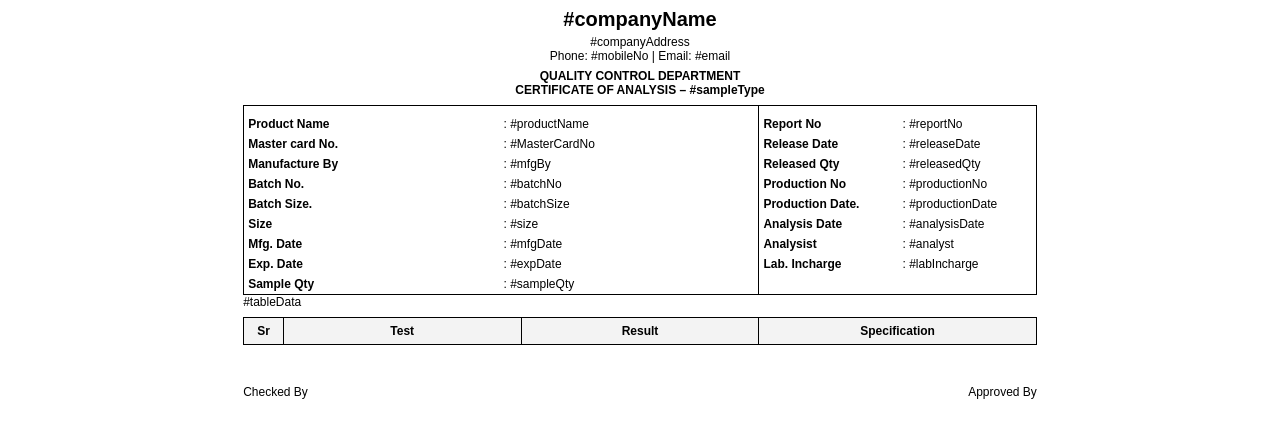
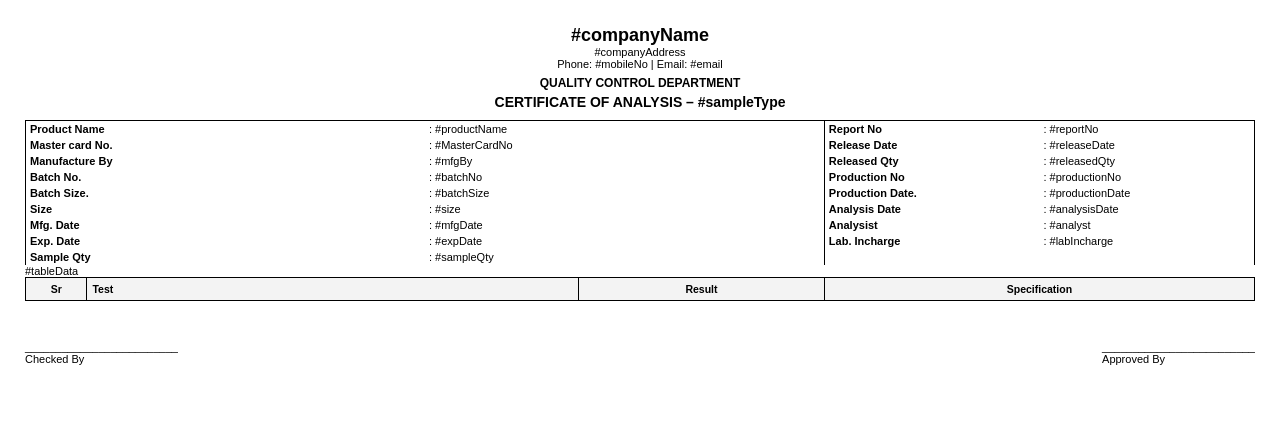
Before and after one commit to Viren602/Sanitas-api-local, a website: page uploads/InvoiceTemplates/testingReportFG.html in a window 1280 px wide. Drawn offline with Linux system fonts and the light colour scheme.

Commit message:
Finish goods report template

```diff
--- a/uploads/InvoiceTemplates/testingReportFG.html
+++ b/uploads/InvoiceTemplates/testingReportFG.html
@@ -2,68 +2,113 @@
 <html lang="en">
 
 <head>
-    <meta charset="UTF-8" />
+    <meta charset="UTF-8">
     <title>Certificate of Analysis</title>
 
     <style>
+        /* ----------- A4 SAFE SETUP ----------- */
         @page {
-            size: A4 portrait;
-            margin: 12mm;
+            size: A4;
+            margin: 10mm;
+            /* Safe printer margin */
+        }
+
+        * {
+            box-sizing: border-box;
         }
 
         body {
+            margin: 0;
             font-family: Arial, Helvetica, sans-serif;
-            font-size: 12px;
+            font-size: 11px;
             color: #000;
         }
 
         .page {
-            width: 210mm;
-            min-height: 297mm;
-            margin: auto;
+            width: 100%;
+            padding: 25px;
         }
+
+        /* ----------- HEADER ----------- */
 
         .center {
             text-align: center;
+            margin-bottom: 10px;
         }
 
         .company-title {
-            font-size: 20px;
+            font-size: 18px;
             font-weight: bold;
-            margin-bottom: 4px;
         }
 
         .subtitle {
             font-weight: bold;
             margin-top: 6px;
+            font-size: 12px;
         }
+
+        .main-title {
+            font-size: 14px;
+            font-weight: bold;
+            margin-top: 4px;
+        }
+
+        /* ----------- TABLE GENERAL ----------- */
 
         table {
             width: 100%;
             border-collapse: collapse;
-            margin-top: 8px;
+            table-layout: fixed;
         }
 
         th,
         td {
             border: 1px solid #000;
-            padding: 6px;
+            padding: 5px;
             vertical-align: top;
+            word-wrap: break-word;
+            overflow-wrap: break-word;
         }
 
         th {
             background: #f3f3f3;
+            font-weight: bold;
+            text-align: center;
         }
+
+        /* ----------- DETAILS SECTION ----------- */
 
         .no-border td {
             border: none;
-            padding: 3px 4px;
+            padding: 2px 4px;
+            font-size: 11px;
         }
+
+        /* Prevent breaking inside rows */
+        tr {
+            page-break-inside: avoid;
+        }
+
+        /* ----------- TEST TABLE ----------- */
+
+        .test-table {
+            font-size: 10.5px;
+        }
+
+        /* ----------- FOOTER ----------- */
 
         .footer {
             margin-top: 40px;
             display: flex;
             justify-content: space-between;
+            font-size: 11px;
+        }
+
+        /* Print Clean */
+        @media print {
+            body {
+                margin: 0;
+            }
         }
     </style>
 </head>
@@ -71,21 +116,20 @@
 <body>
     <div class="page">
 
-        <!-- Header -->
+        <!-- HEADER -->
         <div class="center">
             <div class="company-title">#companyName</div>
             <div>#companyAddress</div>
             <div>Phone: #mobileNo | Email: #email</div>
 
             <div class="subtitle">QUALITY CONTROL DEPARTMENT</div>
-            <div><b>CERTIFICATE OF ANALYSIS – #sampleType</b></div>
+            <div class="main-title">CERTIFICATE OF ANALYSIS – #sampleType</div>
         </div>
 
-        <!-- Horizontal Details 65 / 35 -->
+        <!-- DETAILS SECTION -->
         <table>
             <tr>
-                <!-- LEFT 65% -->
-                <td style="width:65%; padding:0;">
+                <td style="width:65%; padding:0; border-bottom: none;">
                     <table class="no-border">
                         <tr>
                             <td><b>Product Name</b></td>
@@ -126,8 +170,7 @@
                     </table>
                 </td>
 
-                <!-- RIGHT 35% -->
-                <td style="width:35%; padding:0;">
+                <td style="width:35%; padding:0; border-bottom: none;">
                     <table class="no-border">
                         <tr>
                             <td><b>Report No</b></td>
@@ -166,60 +209,37 @@
             </tr>
         </table>
 
-        <!-- Test Table -->
-        <table>
+        <!-- TEST TABLE -->
+        <table class="test-table">
             <thead>
                 <tr>
                     <th style="width:5%">Sr</th>
-                    <th style="width:30%">Test</th>
-                    <th style="width:30%">Result</th>
+                    <th style="width:40%; text-align: start;">Test</th>
+                    <th style="width:20%">Result</th>
                     <th style="width:35%">Specification</th>
                 </tr>
             </thead>
             <tbody>
+                #tableData
                 <!-- <tr>
-                    <td>Description</td>
-                    <td>White Crystalline Powder</td>
-                    <td>White to Yellowish Crystalline Powder</td>
-                </tr>
-                <tr>
-                    <td>Solubility</td>
-                    <td>Complies</td>
-                    <td>Freely soluble in Methanol, sparingly soluble in water</td>
-                </tr>
-                <tr>
-                    <td>Identification</td>
-                    <td>Complies</td>
-                    <td>To comply as per IP</td>
-                </tr>
-                <tr>
-                    <td>pH</td>
-                    <td>7.6</td>
-                    <td>6.5 – 8.5</td>
-                </tr>
-                <tr>
-                    <td>Heavy Metals</td>
-                    <td>Complies</td>
-                    <td>Not more than 20 ppm</td>
-                </tr>
-                <tr>
-                    <td>Loss on Drying</td>
-                    <td>0.25%</td>
-                    <td>NMT 0.5%</td>
-                </tr>
-                <tr>
-                    <td>Assay</td>
-                    <td>99.59%</td>
-                    <td>98.5% – 101.0%</td>
+                    <td style="text-align: center;">1</td>
+                    <td>Water Test</td>
+                    <td style="text-align: center;">1.5</td>
+                    <td style="text-align: center;">100</td>
                 </tr> -->
-                #tableData
             </tbody>
         </table>
 
-        <!-- Footer -->
+        <!-- SIGNATURE FOOTER -->
         <div class="footer">
-            <div>Checked By</div>
-            <div>Approved By</div>
+            <div>
+                _________________________<br>
+                Checked By
+            </div>
+            <div>
+                _________________________<br>
+                Approved By
+            </div>
         </div>
 
     </div>
```
Also changed, not shown: uploads/InvoiceTemplates/sampleTestingReportFG.html (+56 -63 lines).
